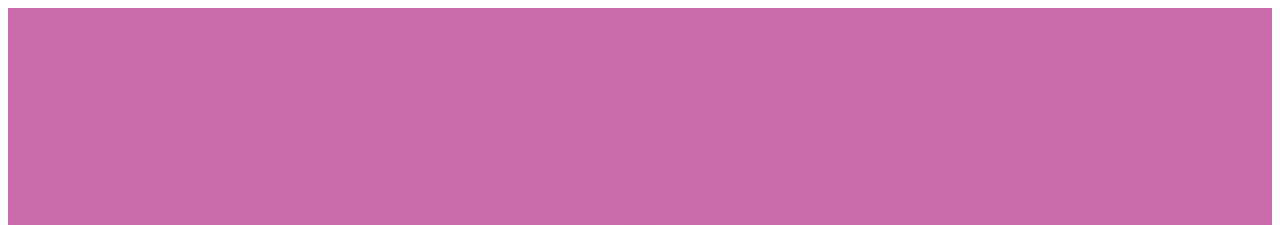
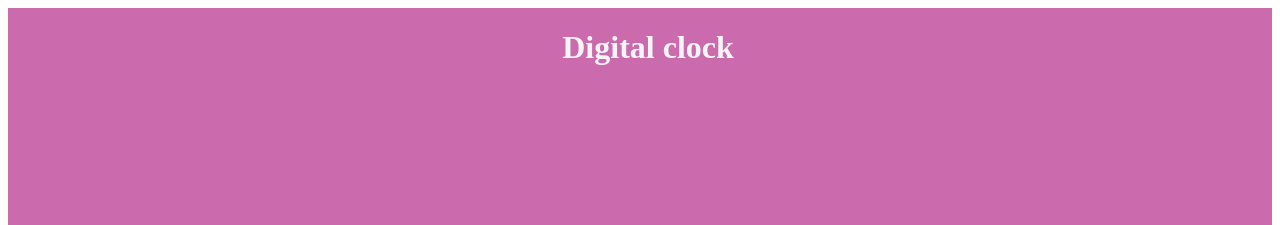
Before and after one commit to cykoravish/Analog-Clock, a plain HTML site: page index.html in a window 1280 px wide. Shown: the top 225 px of the page. Drawn offline with Linux system fonts and the light colour scheme.

Commit message:
UI Modified and fixed some mistakes

```diff
--- a/index.html
+++ b/index.html
@@ -5,12 +5,13 @@
     <meta charset="UTF-8">
     <meta http-equiv="X-UA-Compatible" content="IE=edge">
     <meta name="viewport" content="width=device-width, initial-scale=1.0">
-    <title>digital clocj
-
-    </title>
+    <title>digital clock</title>
     <link rel="stylesheet" href="style.css">
 
 <body>
+    <div class="heading">
+        <h1>Digital clock</h1>
+    </div>
     <div class="main">
         <div class="clock">
             <div class="numbers">
--- a/style.css
+++ b/style.css
@@ -1,3 +1,10 @@
+.heading {
+    position: absolute;
+    width: 100%;
+    text-align: center;
+    color: whitesmoke;
+}
+
 .main {
     margin: 0;
     padding: 0;
```
